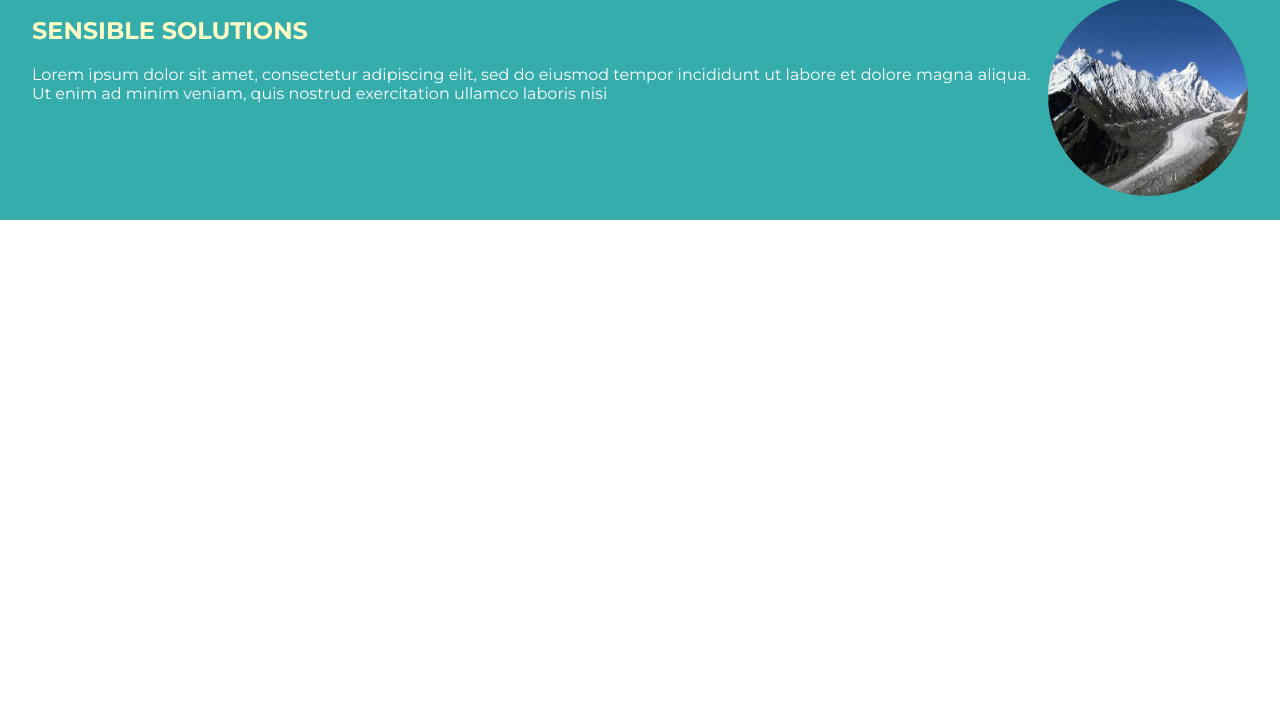
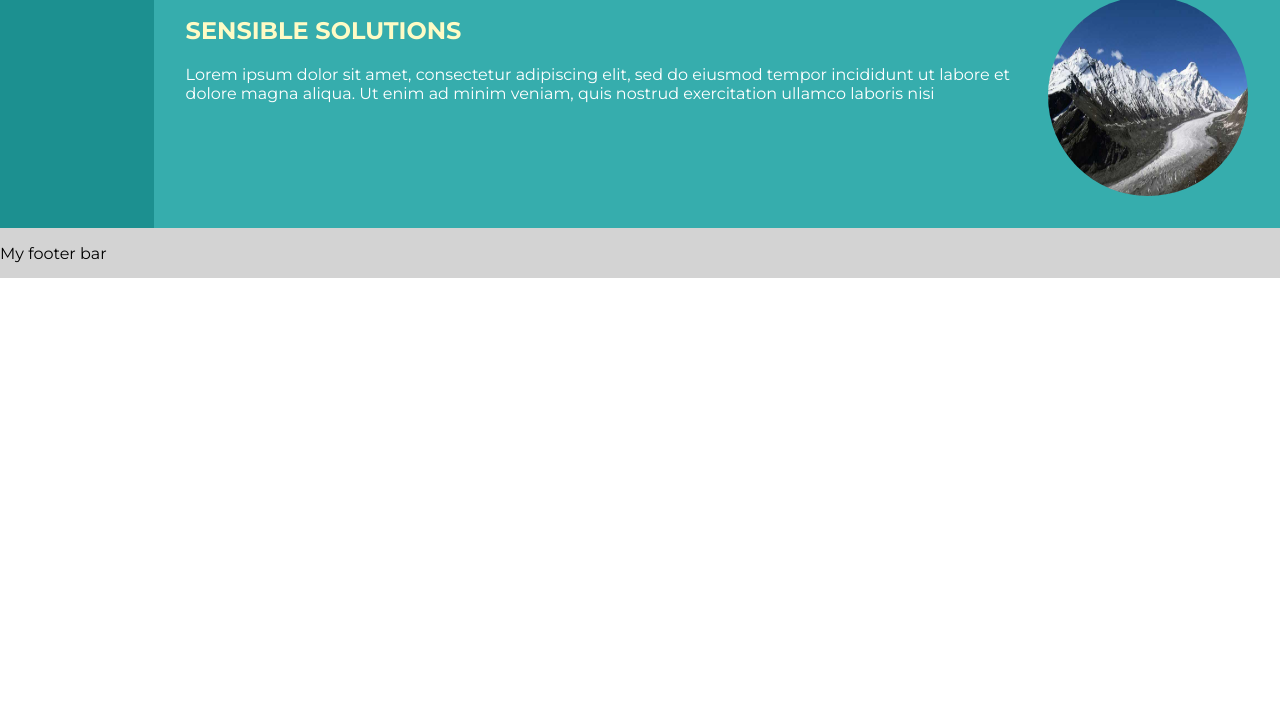
Before and after one commit to timofteciprian/css-grid, a plain HTML site: page index.html in a window 1280 px wide. Shown: the part 92-800 px from the top of the page. Drawn offline with Linux system fonts and the light colour scheme.

Commit message:
added grid template areas

```diff
--- a/css/main.css
+++ b/css/main.css
@@ -1,10 +1,18 @@
 @import url("https://fonts.googleapis.com/css?family=Montserrat:400,700");
+
+body html {
+  height: 100%;
+}
 
 body {
   margin: 0;
   font-family: "Montserrat", sans-serif;
   display: grid;
-  grid-template-rows: 51px 30%;
+  grid-template-rows: auto 50px;
+  grid-template-columns: 12% auto;
+  grid-template-areas:
+    "sidebar right"
+    "footer footer";
 }
 a {
   text-decoration: none;
@@ -18,7 +26,9 @@ ul li {
 }
 ul li a {
   color: #fff;
+  padding: 15px;
 }
+
 #logo {
   padding: 15px;
   margin-left: 15px;
@@ -28,7 +38,6 @@ ul li a {
   font-weight: bold;
   display: inline-block;
 }
-
 header {
   background-color: #41c7c7;
 
@@ -37,28 +46,47 @@ header {
 }
 
 section#hero {
-  height: 200%;
   background-color: #36adad;
   padding: 2em;
   border-top: 5px solid #2ea0a0;
-
   display: grid;
   grid-template-columns: repeat(2, auto);
 }
+
 #content h1 {
   text-transform: uppercase;
   color: #fffbc5;
 }
+
 #content p {
   color: #fff;
 }
+
 img {
   max-width: 100%;
   background-size: cover;
   margin: 0 auto;
 }
+
 #mountain {
   border-radius: 50%;
   width: 200px;
   height: 200px;
 }
+
+.sidebar {
+  grid-area: sidebar;
+  background: #1c9090;
+  color: #fff;
+  padding: 1em;
+}
+.main {
+  grid-area: right;
+  grid-template-rows: 51px fit-content(30%);
+  display: grid;
+}
+
+footer {
+  grid-area: footer;
+  background: lightgray;
+}
--- a/index.html
+++ b/index.html
@@ -1,15 +1,19 @@
 <!DOCTYPE html>
-<html>
+<html lang="en">
   <head>
     <meta charset="UTF-8" />
     <meta name="viewport" content="width=device-width, initial-scale=1.0" />
-    <meta http-equiv="X-UA-Compatible" content="ie-edge" />
-    <title>Document</title>
+    <meta http-equiv="X-UA-Compatible" content="ie=edge" />
+    <title>CSS Grid Demo</title>
     <link rel="stylesheet" href="css/main.css" />
   </head>
   <body>
+    <div class="sidebar">
+      <p>Some information here</p>
+    </div>
+    <div class="main">
       <header>
-      <a href="#" id="logo">Important</a>
+        <a href="#" id="logo">ImportantCo</a>
 
         <nav>
           <ul>
@@ -26,11 +30,15 @@
           <h1>Sensible Solutions</h1>
           <p>
             Lorem ipsum dolor sit amet, consectetur adipiscing elit, sed do
-          eiusmod tempor incididunt ut labore et dolore magna aliqua. Ut enim ad
-          minim veniam, quis nostrud exercitation ullamco laboris nisi
+            eiusmod tempor incididunt ut labore et dolore magna aliqua. Ut enim
+            ad minim veniam, quis nostrud exercitation ullamco laboris nisi
           </p>
         </div>
         <img src="images/mountain.jpg" id="mountain" />
       </section>
+    </div>
+    <footer>
+      <p>My footer bar</p>
+    </footer>
   </body>
 </html>
```
Lines whose indentation alone changed are shown as unchanged.
